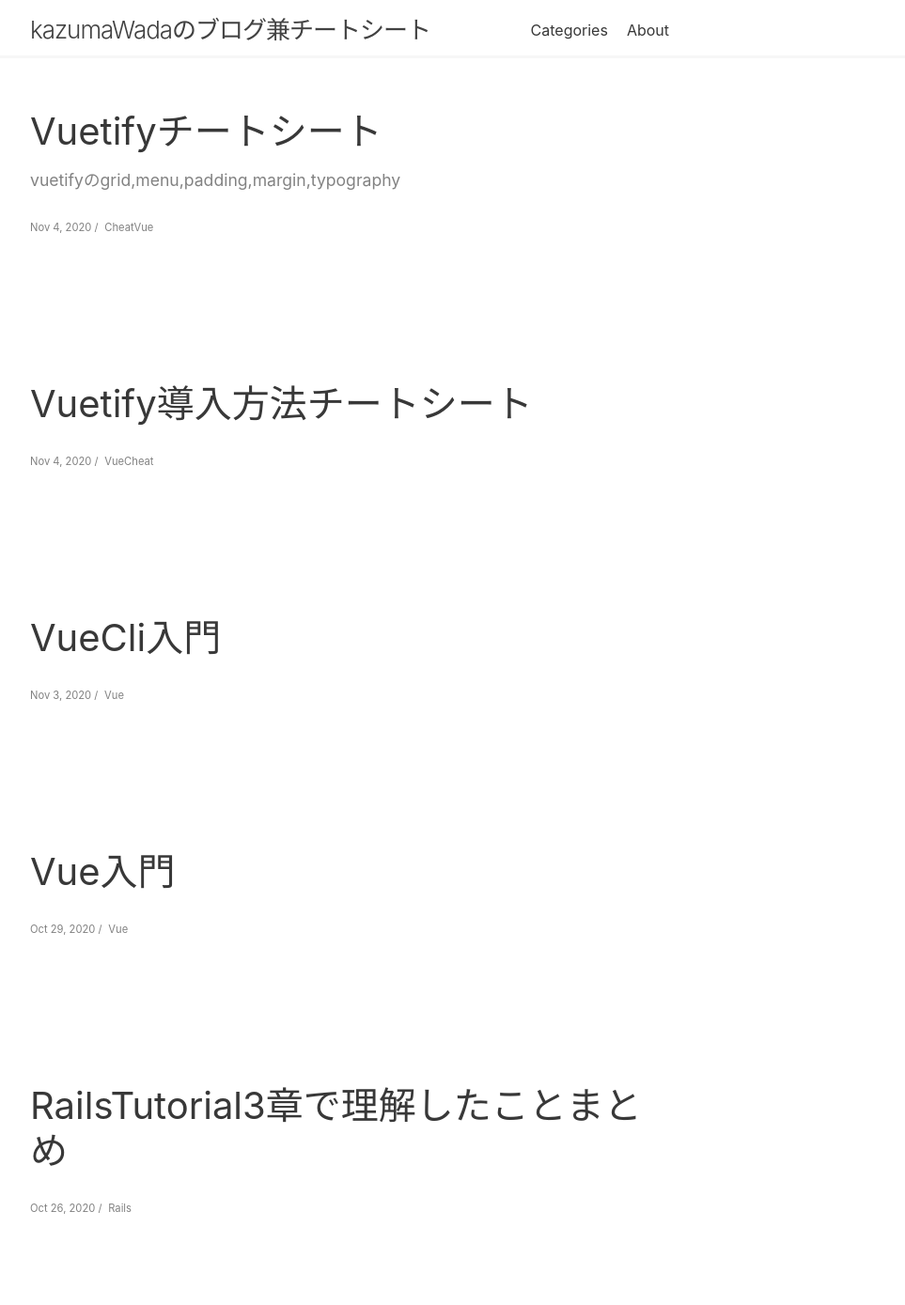
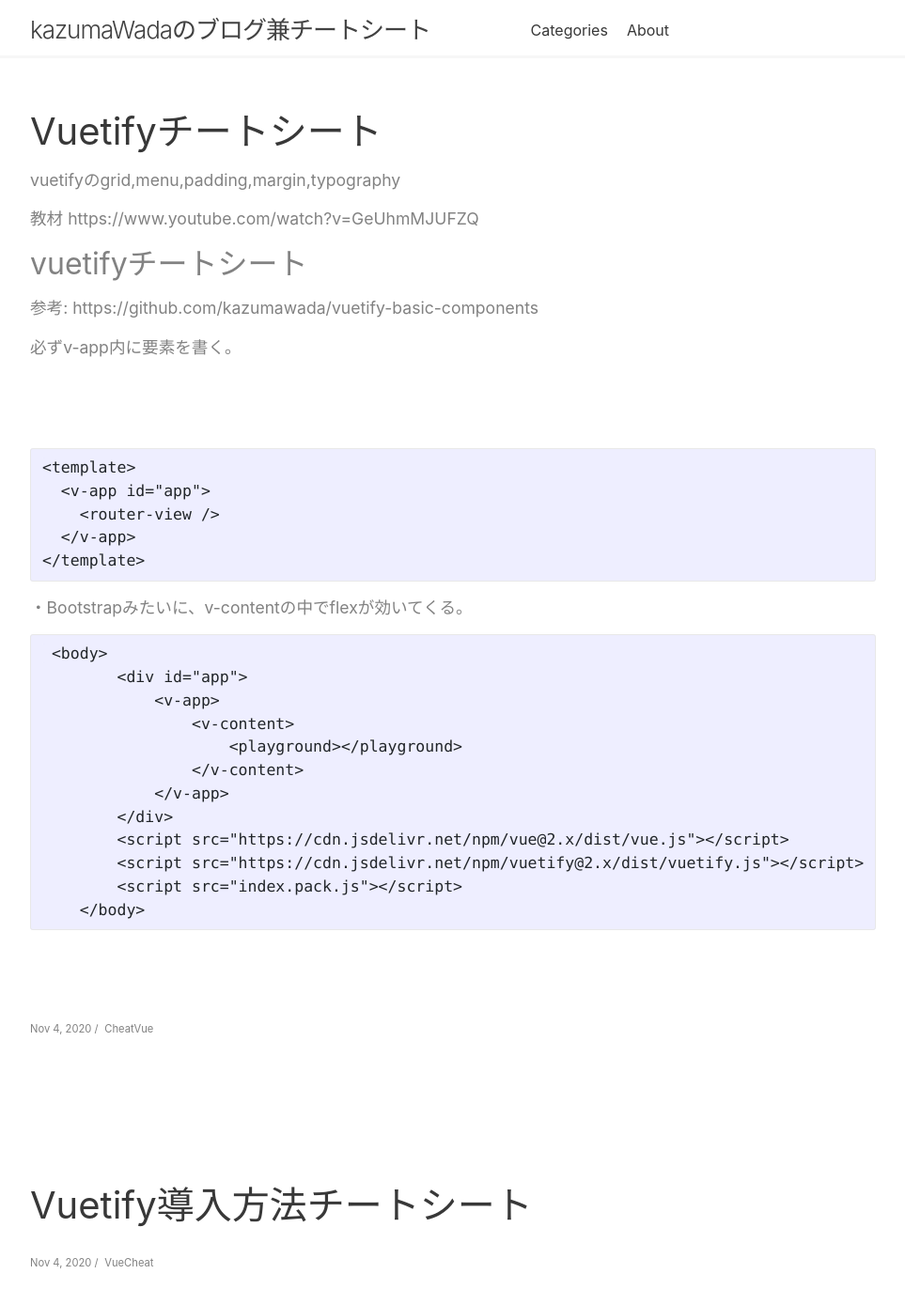
Before and after one commit to kazblog/kazblog.github.io, a Jekyll site: the page built from index.md, in a window 1280 px wide and 1400 px high. Shown: the top 1389 px of the window at 94% size, without its empty margins (268-1231 px from the left). Built offline with Jekyll 4.4.1, drawn with Linux system fonts in a browser that asks for light colours; part of the change alters nothing that is shown.

Commit message:
Update 2020-11-6-Vuetify-チートシート.md

````diff
--- a/_posts/2020-11-6-Vuetify-チートシート.md
+++ b/_posts/2020-11-6-Vuetify-チートシート.md
@@ -8,7 +8,6 @@ excerpt_separator: <!--more-->
 ---
 
 vuetifyのgrid,menu,padding,margin,typography
-<!--more-->
 
 教材
 https://www.youtube.com/watch?v=GeUhmMJUFZQ
@@ -29,7 +28,6 @@ https://www.youtube.com/watch?v=GeUhmMJUFZQ
 </template>
 ```
 
-・CDNでもvuetifyを導入できる。<br>
 ・Bootstrapみたいに、v-contentの中でflexが効いてくる。
 
 ```
@@ -49,6 +47,7 @@ https://www.youtube.com/watch?v=GeUhmMJUFZQ
 
 <br><br>
 
+<!--more-->
 # Grid
 
 bootstrapとよく似ていて、pとmで表す。1~12まで幅を設定できる。
````
